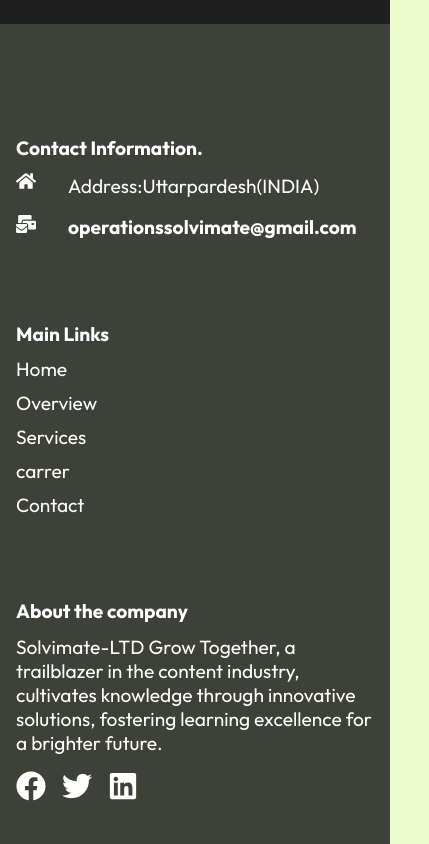
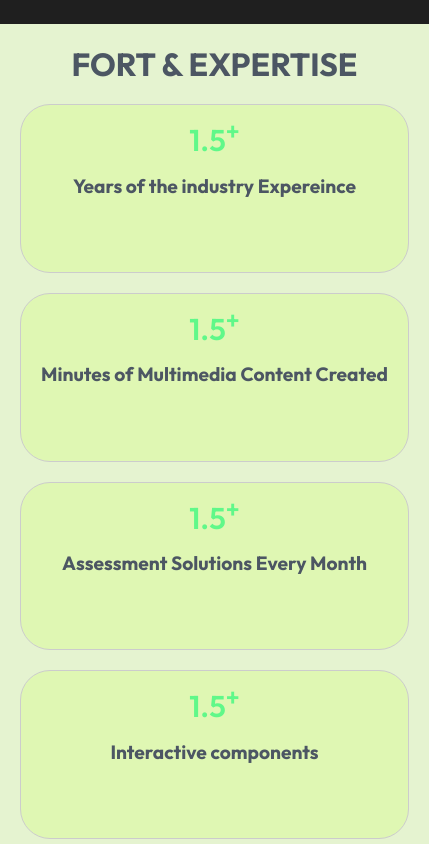
Before and after one commit to Solvimate-ltd/Solvimate, a React (Create React App) app: page / in a window 390 px wide. Shown: the part 820-1664 px from the top of the page, 429 px wide, since content can reach past the window. Built offline with nearby package versions, Linux system fonts and the light colour scheme; grey boxes are pictures that could not be loaded.

Commit message:
home-content

```diff
--- a/public/index.html
+++ b/public/index.html
@@ -4,7 +4,7 @@
     <meta charset="utf-8" />
     <link rel="icon" href="./solvimate-logo.png" />
     <meta name="viewport" content="width=device-width, initial-scale=1" />
-    <meta name="theme-color" content="#000000" />
+    <!-- <meta name="theme-color" content="#000000" /> -->
     <meta
       name="description"
       content="Web site created using create-react-app"
--- a/src/Components/Footer.js
+++ b/src/Components/Footer.js
@@ -19,7 +19,7 @@ const Footer = () => {
           <div className="location">
             <FaHome size={20} style={{ color: "#fff", marginRight:"2rem" }} />
               <p style={{ color: "#fff"}}>Address:Uttarpardesh</p>
-              <p style={{ color: "#fff"}}> (INDIA)</p>
+              <p style={{ color: "#fff"}}>(INDIA)</p>
               </div>
           <div className="phone">
             {/* <h4 style={{ color: "#fff"}}>
--- a/src/Components/HeroImgStyles.css
+++ b/src/Components/HeroImgStyles.css
@@ -59,7 +59,10 @@
     }
 
 }
-@media (min-width: 375px) and (max-width: 412px){
+@media (min-width: 375px) and (max-width: 481px){
+    .hero{
+        width: 110%;
+    }
     .content h1{
         font-size: 18px;
     }
@@ -82,6 +85,11 @@
 
     @media (min-width: 300px) and (max-width: 375px) {
 
+        .hero{
+            width: 110%;
+            overflow: hidden;
+        }
+
         .btn {
           padding: 6px 12px;
           font-size: 12px;
--- /dev/null
+++ b/src/Components/HomeExpertise.js
@@ -0,0 +1,52 @@
+import "./HomeExpertiseStyles.css";
+
+import React from "react";
+
+const HomeExpertise = () => {
+  return (
+    <div className="parent-container">
+      <h1> FORT & EXPERTISE</h1>
+      <div className="grid-container">
+        <div className="grid-item">
+          <span className="numbers">
+            1.5<sup>+</sup>
+          </span>
+          <h4>Years of the industry Expereince</h4>
+        </div>
+
+        <div className="grid-item">
+          <span className="numbers">
+            1.5<sup>+</sup>
+          </span>
+          <h4>Minutes of Multimedia Content Created</h4>
+        </div>
+        <div className="grid-item">
+          <span className="numbers">
+            1.5<sup>+</sup>
+          </span>
+          <h4>Assessment Solutions Every Month</h4>
+        </div>
+        <div className="grid-item">
+          <span className="numbers">
+            1.5<sup>+</sup>
+          </span>
+          <h4>Interactive components</h4>
+        </div>
+        <div className="grid-item">
+          <span className="numbers">
+            1.5<sup>+</sup>
+          </span>
+          <h4>Countries of Global Presence through Local Partners & Associates</h4>
+        </div>
+        <div className="grid-item">
+          <span className="numbers">
+            1.5<sup>+</sup>
+          </span>
+          <h4>Million Books Printed</h4>
+        </div>
+      </div>
+    </div>
+  );
+};
+
+export default HomeExpertise;
--- /dev/null
+++ b/src/Components/HomeExpertiseStyles.css
@@ -0,0 +1,133 @@
+.parent-container {
+  width: 100%;
+  height: 90%;
+  display: flex;
+  flex-direction: column;
+  align-items: center;
+  padding: 50px;
+  background-color: #e5f3d0;
+}
+.parent-container h1 {
+  text-align: center;
+  margin-bottom: 20px;
+}
+
+.grid-container {
+  width: 160vh;
+  display: grid;
+  grid-template-columns: repeat(3, 1fr); /* 3 columns */
+  gap: 80px;
+}
+.numbers {
+  font-size: 50px;
+  font-weight: 600;
+  color: rgb(96, 248, 137);
+}
+
+
+.grid-item h4 {
+  padding-top: 10%;
+}
+
+
+.grid-item {
+  background-color: rgb(223, 247, 179);
+  padding: 20px;
+  text-align: center;
+  border: 1px solid #ccc;
+  height: 29vh;
+  border-radius: 30px;
+  overflow: hidden;
+}
+
+@media (max-width: 1200px) {
+    .grid-container {
+      width: 100%;
+      grid-template-columns: repeat(2, 1fr); /* 2 columns */
+      gap: 40px;
+    }
+
+    .numbers {
+      font-size: 40px; /* Adjust font size */
+    }
+
+    .grid-item {
+      height: 25vh;
+    }
+  }
+
+
+  @media (max-width: 768px) {
+    .parent-container {
+      padding: 15px; /* Reduce padding for tablets */
+    }
+
+    .grid-container {
+      grid-template-columns: 1fr; /* Single column on tablets */
+      gap: 30px;
+    }
+
+    .numbers {
+      font-size: 35px;
+      margin-bottom: 30px;
+    }
+
+    .grid-item {
+      height: 22vh;
+      padding: 0px; /* Adjust padding inside cards */
+    }
+    .grid-item h4{
+        padding-top: 4%;
+    }
+
+}
+
+@media (max-width: 480px) {
+    .parent-container {
+      padding: 20px; /* Less padding */
+      width: 110%;
+      overflow: hidden;
+    }
+
+    .grid-container {
+      grid-template-columns: 1fr;
+
+      gap: 20px;
+    }
+
+    .numbers {
+      font-size: 30px; /* Smaller font size */
+    }
+
+    .grid-item {
+      height: 20vh;
+      padding: 10px;
+    }
+  }
+
+@media (max-width: 300px) {
+    .parent-container {
+      padding: 20px;
+
+       /* Reduce padding for smaller screens */
+    }
+
+    .grid-container {
+      width: 100%; /* Make grid container take full width */
+      grid-template-columns: 1fr; /* Stack items in a single column */
+      gap: 20px; /* Reduce gap between items */
+    }
+
+    .numbers {
+      font-size: 30px; /* Reduce font size */
+    }
+
+    .grid-item {
+      height: 20vh; /* Adjust card height */
+      padding: 10px; /* Reduce padding inside cards */
+    }
+
+    .grid-item h4 {
+      padding-top: 5%; /* Reduce top padding */
+    }
+  }
--- a/src/Components/ServiceCard.js
+++ b/src/Components/ServiceCard.js
@@ -105,7 +105,6 @@ const ServiceCard = () => {
             </Link>
           </div>
         </div>
-
 
 
         <div className="card">
@@ -221,6 +220,10 @@ const ServiceCard = () => {
         <div className="card">
           <div className="left">
 
+
+
+
+
         <h4 className="servics-icon"> <MdOutlineVideoChat
               size={60}
               style={{ color: "skyblue", marginRight: "2rem" }}
--- a/src/Components/ServiceCardStyles.css
+++ b/src/Components/ServiceCardStyles.css
@@ -18,9 +18,12 @@
   text-align: center;
   padding: 1rem;
   height: 100%;
+  border-radius: 15px;
+
 }
 .card h4 {
   margin-top: 12px;
+
 }
 
 .card h3 {
@@ -42,6 +45,8 @@
   width: 60%;
   margin: 1rem auto;
   margin-left: 0px;
+
+
 }
 .card .btn:hover {
   color: black;
--- a/src/Routes/Home.js
+++ b/src/Routes/Home.js
@@ -2,12 +2,14 @@ import React from 'react'
 import Navbar from '../Components/Navbar'
 import HeroImg from '../Components/HeroImg'
 import Footer from '../Components/Footer'
+import HomeExpertise from '../Components/HomeExpertise'
 
 const Home = () => {
   return (
     <div>
       <Navbar/>
       <HeroImg/>
+      <HomeExpertise/>
       <Footer/>
     </div>
   )
```
Also changed, not shown: public/logo192.png (deleted), public/logo512.png (deleted).
